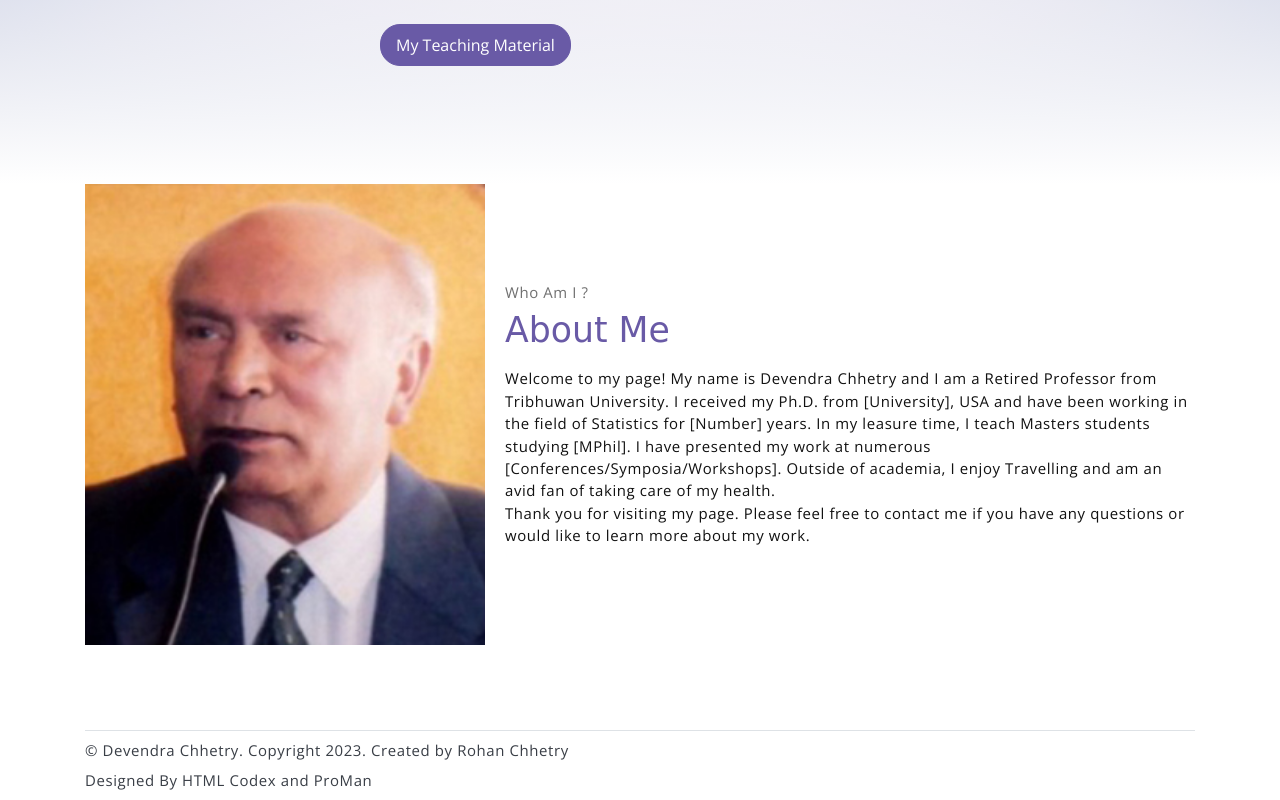
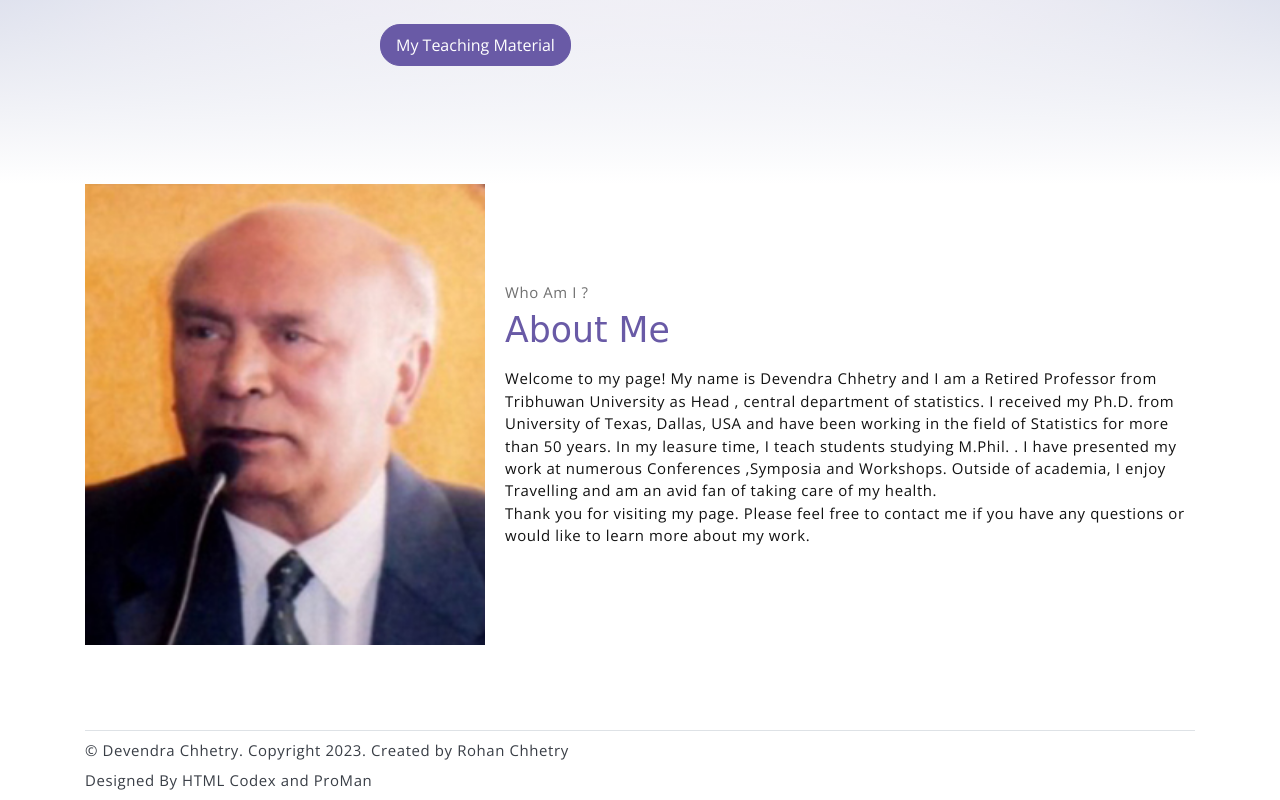
Before and after one commit to 0000Blaze/Devendra-Bahadur-Chhetry, a plain HTML site: page index.html in a window 1280 px wide. Shown: the part 616-1416 px from the top of the page. Drawn offline with nearby package versions, Linux system fonts and the light colour scheme; a web font is replaced by a local one.

Commit message:
content added

```diff
--- a/index.html
+++ b/index.html
@@ -64,12 +64,13 @@
             <h2 class="section-title mb-3">About Me</h2>
             <p>
               Welcome to my page! My name is Devendra Chhetry and I am a Retired
-              Professor from Tribhuwan University. I received my Ph.D. from
-              [University], USA and have been working in the field of Statistics
-              for [Number] years. In my leasure time, I teach Masters students
-              studying [MPhil]. I have presented my work at numerous
-              [Conferences/Symposia/Workshops]. Outside of academia, I enjoy
-              Travelling and am an avid fan of taking care of my health.<br />
+              Professor from Tribhuwan University as Head , central department
+              of statistics. I received my Ph.D. from University of Texas,
+              Dallas, USA and have been working in the field of Statistics for
+              more than 50 years. In my leasure time, I teach students studying
+              M.Phil. . I have presented my work at numerous Conferences
+              ,Symposia and Workshops. Outside of academia, I enjoy Travelling
+              and am an avid fan of taking care of my health.<br />
               Thank you for visiting my page. Please feel free to contact me if
               you have any questions or would like to learn more about my work.
             </p>
```
